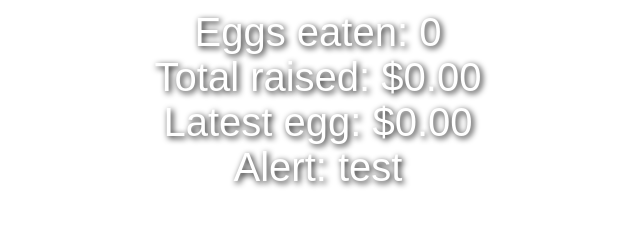
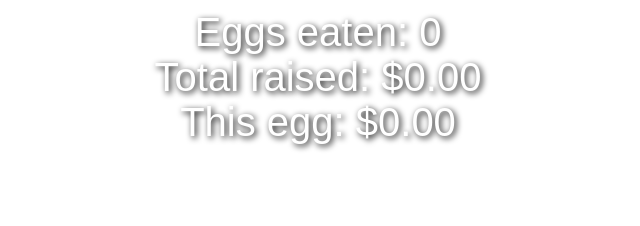
Before and after one commit to mcmuffinpuff/poultry-days-2025, a plain HTML site: page index.html in a window 1280 px wide. Shown: the whole page, without its empty margins (322-962 px from the left). Drawn offline with Linux system fonts and the light colour scheme; no server answers.

Commit message:
Update index.html
Updating to include per-egg donation

```diff
--- a/index.html
+++ b/index.html
@@ -23,21 +23,23 @@
   <div id="container">
     <div id="eggs">Eggs eaten: 0</div>
     <div id="donations">Total raised: $0.00</div>
-    <div id="latest">Latest egg: $0.00</div>
-    <div id="message">Alert: test</div>
+    <div id="per-egg">This egg: $0.00</div>
+    <div id="message"></div>
   </div>
 
   <script>
+
     const endpoint = 'https://script.google.com/macros/s/AKfycbwE9r6PBzkmZM4Nq6OESeQpvSWCPULn4TiD3rhM33bIIlv0BgxNqbf6cnlDUg47KyWX/exec';
 
     async function fetchData() {
       try {
         const res = await fetch(endpoint);
         const data = await res.json();
+
+        document.getElementById('message').textContent = data.donation_message || '';
         document.getElementById('eggs').textContent = `Eggs eaten: ${data.eggs}`;
         document.getElementById('donations').textContent = `Total raised: $${Number(data.donation_total).toFixed(2)}`;
-        document.getElementById('latest').textContent = `Egg ${data.eggs} raised $${Number(data.donation_this_egg).toFixed(2)}`;
-        document.getElementById('message').textContent = data.donation_message;
+        document.getElementById('per-egg').textContent = `This egg: $${Number(data.donation_this_egg).toFixed(2)}`;
       } catch (err) {
         console.error('Error fetching overlay data:', err);
       }
```
